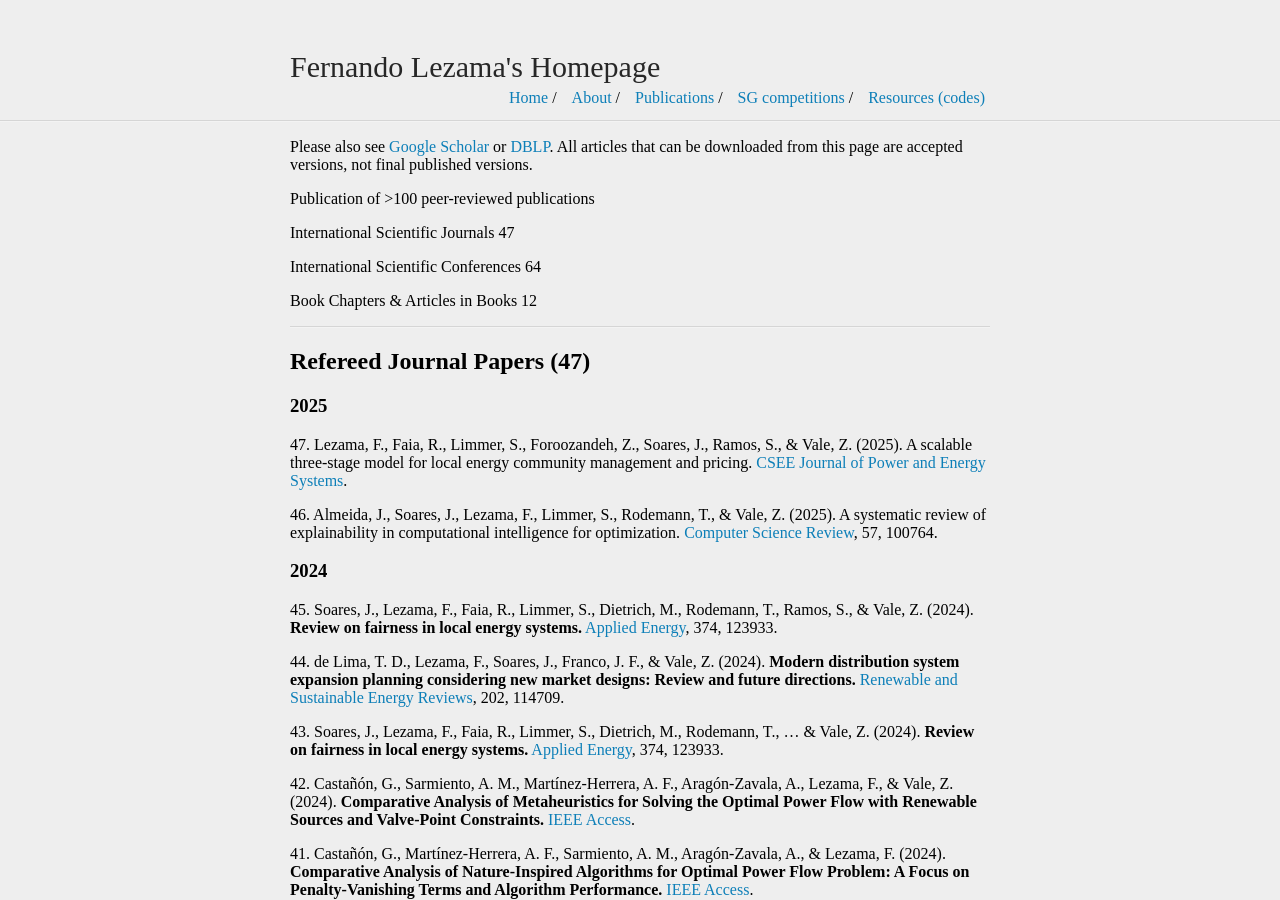
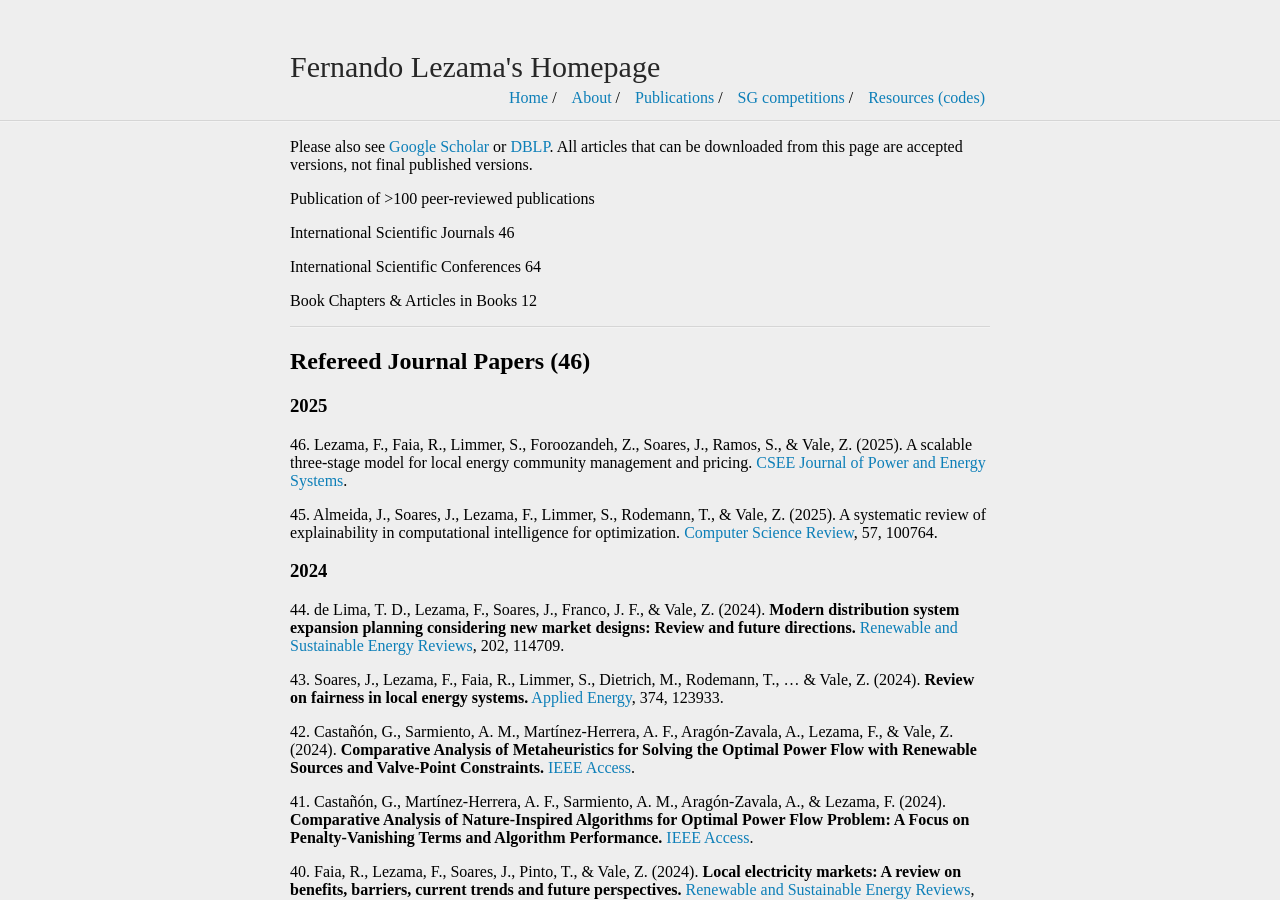
Before and after one commit to fernandolezama/fernandolezama.github.io, a Jekyll site: the page built from publication.md, in a window 1280 px wide and 900 px high. Built offline with Jekyll 4.4.1, drawn with Linux system fonts in a browser that asks for light colours.

Commit message:
Update publication.md

```diff
--- a/publication.md
+++ b/publication.md
@@ -7,7 +7,7 @@
 
 Publication of >100 peer-reviewed publications
 
-International Scientific Journals	47
+International Scientific Journals	46
 
 International Scientific Conferences	64
 
@@ -15,15 +15,13 @@
 
 ---
 
-## Refereed Journal Papers (47)
+## Refereed Journal Papers (46)
 ### 2025
-47\. Lezama, F., Faia, R., Limmer, S., Foroozandeh, Z., Soares, J., Ramos, S., & Vale, Z. (2025). A scalable three-stage model for local energy community management and pricing. [CSEE Journal of Power and Energy Systems](https://ieeexplore.ieee.org/abstract/document/11006436).
+46\. Lezama, F., Faia, R., Limmer, S., Foroozandeh, Z., Soares, J., Ramos, S., & Vale, Z. (2025). A scalable three-stage model for local energy community management and pricing. [CSEE Journal of Power and Energy Systems](https://ieeexplore.ieee.org/abstract/document/11006436).
 
-46\. Almeida, J., Soares, J., Lezama, F., Limmer, S., Rodemann, T., & Vale, Z. (2025). A systematic review of explainability in computational intelligence for optimization. [Computer Science Review](https://www.sciencedirect.com/science/article/pii/S1574013725000401), 57, 100764.
+45\. Almeida, J., Soares, J., Lezama, F., Limmer, S., Rodemann, T., & Vale, Z. (2025). A systematic review of explainability in computational intelligence for optimization. [Computer Science Review](https://www.sciencedirect.com/science/article/pii/S1574013725000401), 57, 100764.
 
 ### 2024
-45\. Soares, J., Lezama, F., Faia, R., Limmer, S., Dietrich, M., Rodemann, T., Ramos, S., & Vale, Z. (2024). **Review on fairness in local energy systems.** [Applied Energy](https://www.sciencedirect.com/science/article/pii/S0306261924013163), 374, 123933.
-
 44\. de Lima, T. D., Lezama, F., Soares, J., Franco, J. F., & Vale, Z. (2024). **Modern distribution system expansion planning considering new market designs: Review and future directions.** [Renewable and Sustainable Energy Reviews](https://www.sciencedirect.com/science/article/pii/S1364032124004350), 202, 114709.
 
 43\. Soares, J., Lezama, F., Faia, R., Limmer, S., Dietrich, M., Rodemann, T., ... & Vale, Z. (2024). **Review on fairness in local energy systems.** [Applied Energy](https://www.sciencedirect.com/science/article/pii/S0306261924013163), 374, 123933.
```
